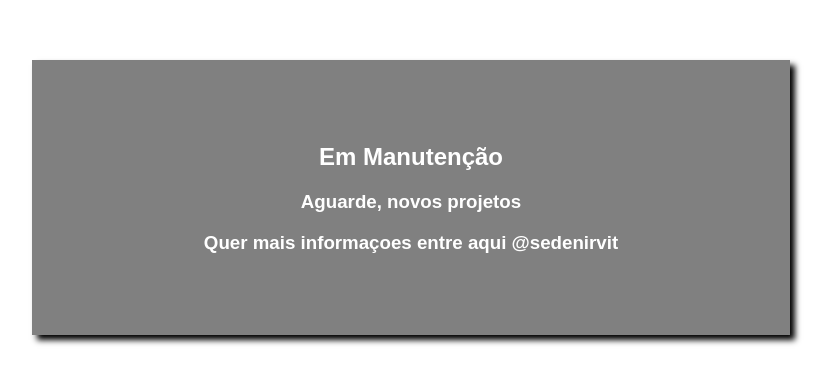
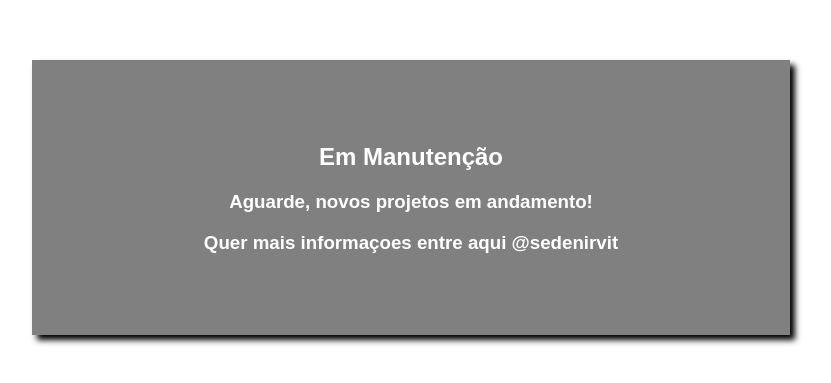
Before and after one commit to sVitornio/portfolio, a plain HTML site: page index.html in a window 1280 px wide. Shown: the part 193-576 px from the top of the page, without its empty margins (229-1060 px from the left). Drawn offline with Linux system fonts and the light colour scheme.

Commit message:
Update index.html

```diff
--- a/index.html
+++ b/index.html
@@ -32,7 +32,7 @@
     <body>
         <section>
             <h1>Em Manutenção </h1>
-            <h3>Aguarde, novos projetos</h3>
+            <h3>Aguarde, novos projetos em andamento!</h3>
             <h3>Quer mais informaçoes entre<a href="https://www.instagram.com/sedenirvit/"> aqui @sedenirvit</a></h3>
     </section>
     </body>
```
